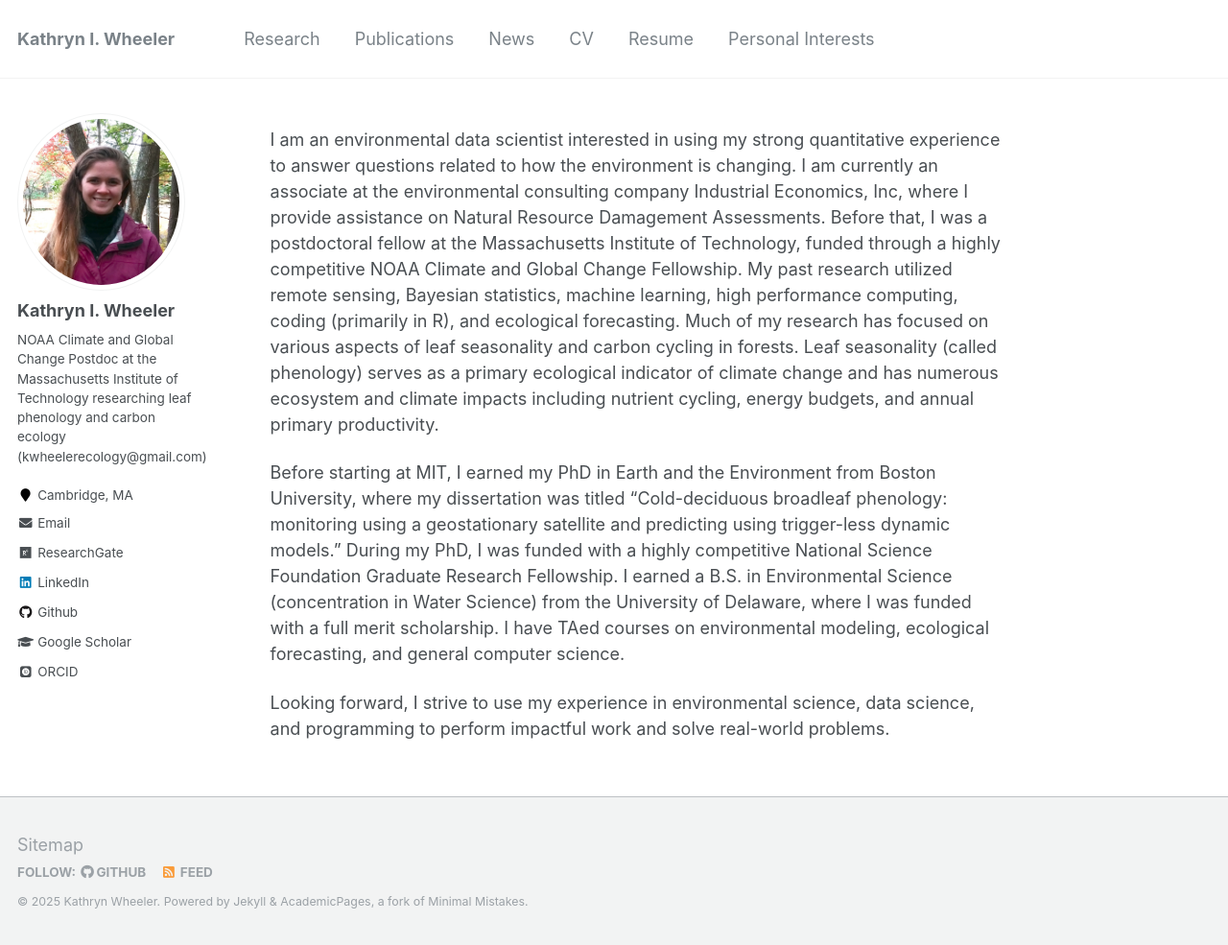
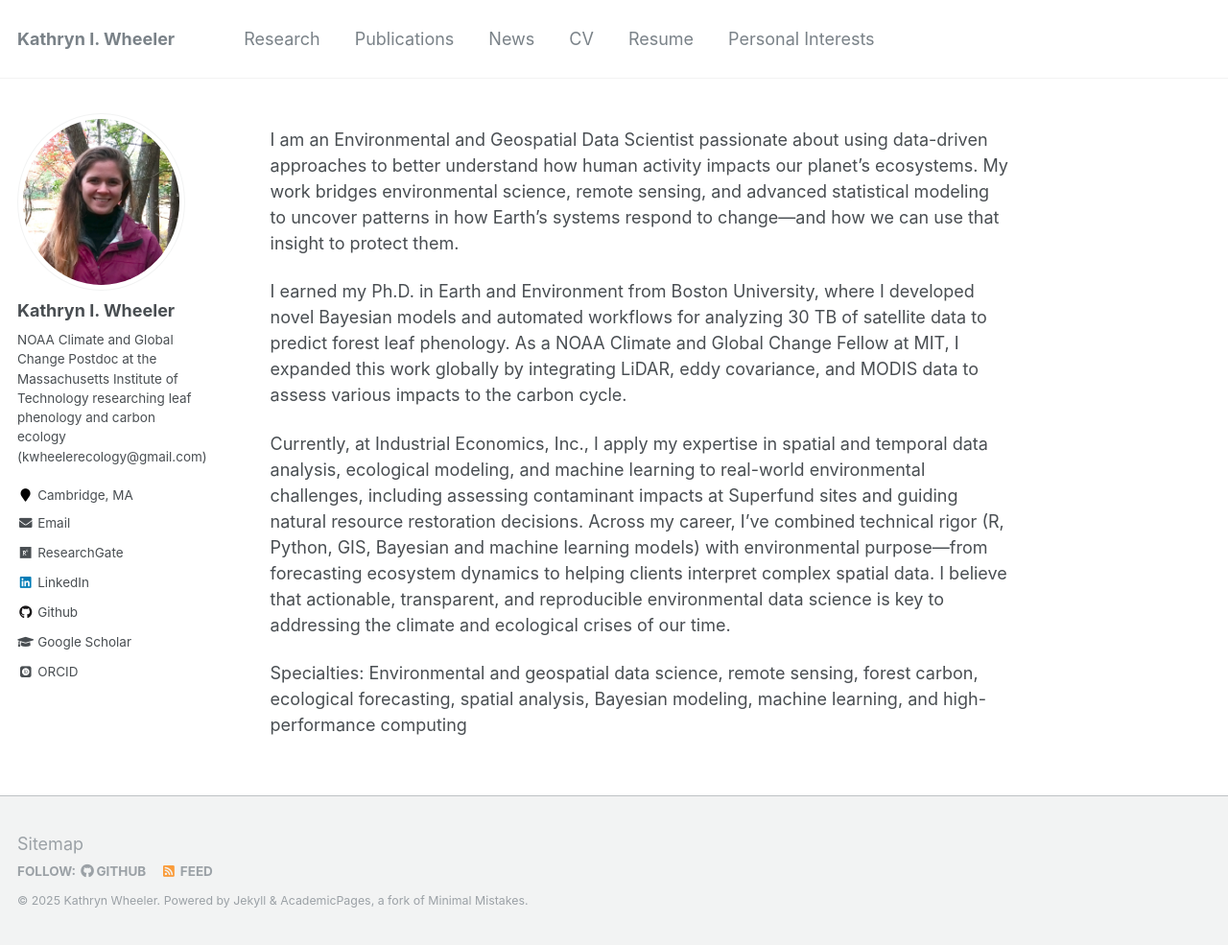
Before and after one commit to k-wheeler/k-wheeler.github.io, a Jekyll site: the page built from _pages/about.md, in a window 1280 px wide and 985 px high. Shown: the whole window at 96% size. Built offline with Jekyll 4.4.1, drawn with Linux system fonts in a browser that asks for light colours; some web fonts are replaced.

Commit message:
updated about me

```diff
--- a/_pages/about.md
+++ b/_pages/about.md
@@ -9,14 +9,11 @@ redirect_from:
 ---
 
 
-I am an environmental data scientist interested in using my strong quantitative experience to answer questions related to how
-the
-environment is changing. I am currently an associate at the environmental consulting company Industrial Economics, Inc, where
-I provide assistance on Natural Resource Damagement Assessments. Before that, I was  a postdoctoral fellow at
-the Massachusetts Institute of Technology, funded through a
-highly competitive NOAA Climate and Global Change Fellowship. My past research utilized remote sensing, Bayesian statistics,
-machine learning, high performance computing, coding (primarily in R), and ecological forecasting. Much of my research has focused on various aspects of leaf seasonality and carbon cycling in forests. Leaf seasonality (called phenology) serves as a primary ecological indicator of climate change and has numerous ecosystem and climate impacts including nutrient cycling, energy budgets, and annual primary productivity.
+I am an Environmental and Geospatial Data Scientist passionate about using data-driven approaches to better understand how human activity impacts our planet’s ecosystems. My work bridges environmental science, remote sensing, and advanced statistical modeling to uncover patterns in how Earth’s systems respond to change—and how we can use that insight to protect them.
 
-Before starting at MIT, I earned my PhD in Earth and the Environment from Boston University, where my dissertation was titled “Cold-deciduous broadleaf phenology: monitoring using a geostationary satellite and predicting using trigger-less dynamic models.” During my PhD, I was funded with a highly competitive National Science Foundation Graduate Research Fellowship. I earned a B.S. in Environmental Science (concentration in Water Science) from the University of Delaware, where I was funded with a full merit scholarship. I have TAed courses on environmental modeling, ecological forecasting, and general computer science.
+I earned my Ph.D. in Earth and Environment from Boston University, where I developed novel Bayesian models and automated workflows for analyzing 30 TB of satellite data to predict forest leaf phenology. As a NOAA Climate and Global Change Fellow at MIT, I expanded this work globally by integrating LiDAR, eddy covariance, and MODIS data to assess various impacts to the carbon cycle.
 
-Looking forward, I strive to use my experience in environmental science, data science, and programming to perform impactful work and solve real-world problems.
+Currently, at Industrial Economics, Inc., I apply my expertise in spatial and temporal data analysis, ecological modeling, and machine learning to real-world environmental challenges, including assessing contaminant impacts at Superfund sites and guiding natural resource restoration decisions.
+Across my career, I’ve combined technical rigor (R, Python, GIS, Bayesian and machine learning models) with environmental purpose—from forecasting ecosystem dynamics to helping clients interpret complex spatial data. I believe that actionable, transparent, and reproducible environmental data science is key to addressing the climate and ecological crises of our time.
+
+Specialties: Environmental and geospatial data science, remote sensing, forest carbon, ecological forecasting, spatial analysis, Bayesian modeling, machine learning, and high-performance computing
```
